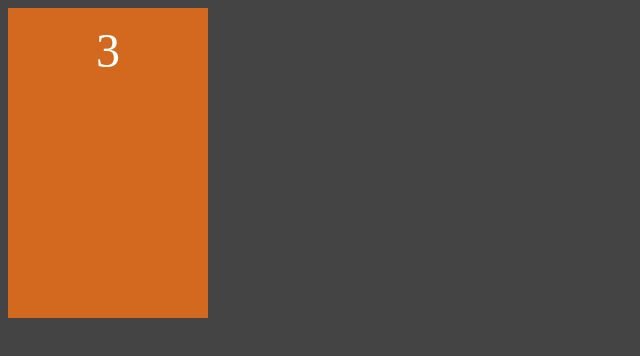
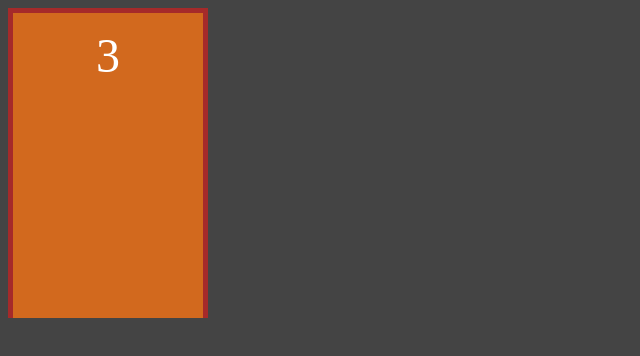
Before and after one commit to Erick-de-Paiva/projeto-porta-premiada, a Next.js app: page / in a window 1280 px wide. Shown: the top 356 px of the page, without its empty margins (0-640 px from the left). Built offline with nearby package versions, Linux system fonts and the light colour scheme.

Commit message:
componente porta #03

```diff
--- a/components/Porta.jsx
+++ b/components/Porta.jsx
@@ -2,8 +2,12 @@
 
 export default function Porta(props) {
     return (
-        <div className={styles.porta}>
-            <div className={styles.numero}>3</div>
+        <div className={styles.area}>
+            <div className={styles.estrutura}>
+                <div className={styles.porta}>
+                    <div className={styles.numero}>3</div>
+                </div>
+            </div>
         </div>
     )
 }
--- a/styles/Porta.module.css
+++ b/styles/Porta.module.css
@@ -1,12 +1,24 @@
+.area {
+    display: flex;
+    width: var(--area-porta-largura);
+    height: var(--area-porta-altura);
+}
+
+.estrutura {
+    display: flex;
+    flex-grow: 1;
+    border-left: 5px solid brown;
+    border-top: 5px solid brown;
+    border-right: 5px solid brown;
+}
+
 .porta {
     display: flex;
     flex-direction: column;
     align-items: center;
+    flex-grow: 1;
     background-color: chocolate;
     padding: 15px;
-
-    width: var(--area-porta-largura);
-    height: var(--area-porta-altura);
 }
 
 .numero {
```
